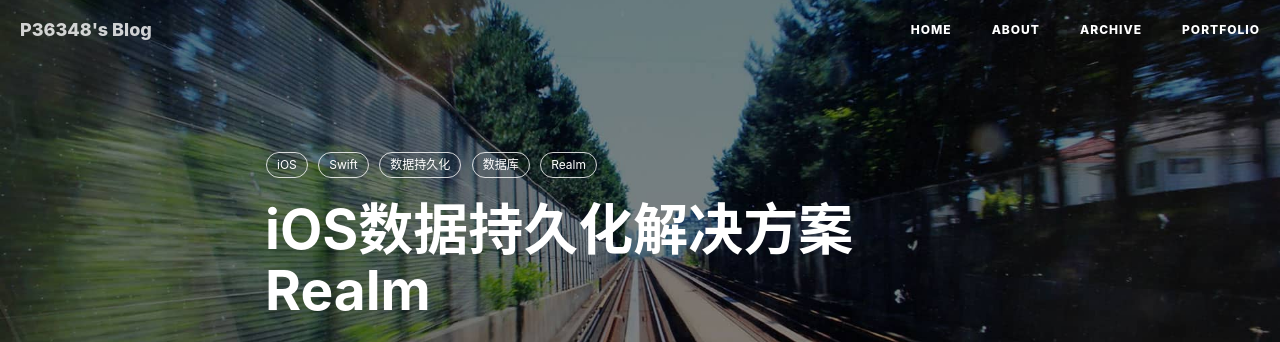
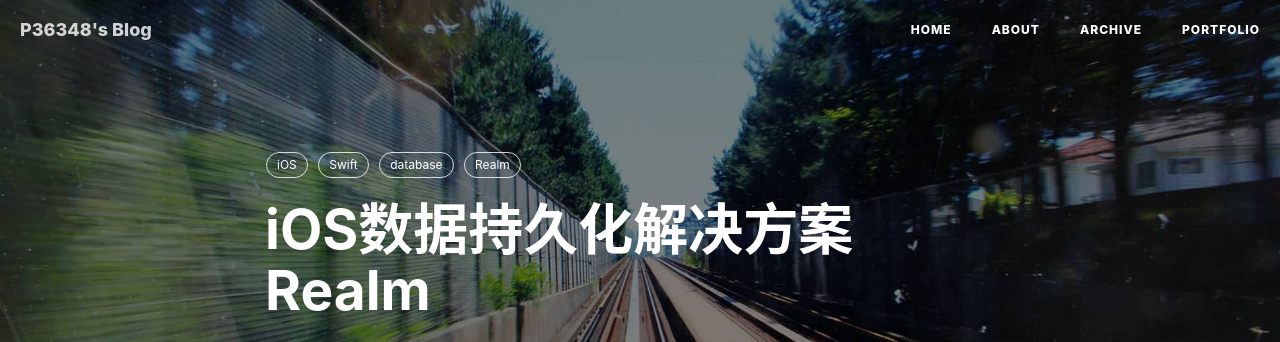
Before and after one commit to p36348/p36348.github.io, a Jekyll site: the page built from _posts/2018-12-01-realm.md, in a window 1280 px wide and 900 px high. Shown: the top 342 px of the window. Built offline with Jekyll 4.4.1, drawn with Linux system fonts in a browser that asks for light colours; nearby versions of some CDN libraries; comment, search, counter and statistics services are not loaded; some of the changed text lies outside the part shown.

Commit message:
no message

```diff
--- a/_posts/2018-12-01-realm.md
+++ b/_posts/2018-12-01-realm.md
@@ -1,15 +1,14 @@
 ---
 layout:     post
 title:      "iOS数据持久化解决方案Realm"
-date:       2018-12-04 12:00:00
+date:       2018-12-04
 author:     "P36348"
 header-img: "img/post-bg-2015.jpg"
 catalog: true
 tags:
     - iOS
     - Swift
-    - 数据持久化
-    - 数据库
+    - database
     - Realm
 ---
 
```
Also changed, not shown: other parts of _posts/2018-12-01-realm.md (+1 -4 lines).
